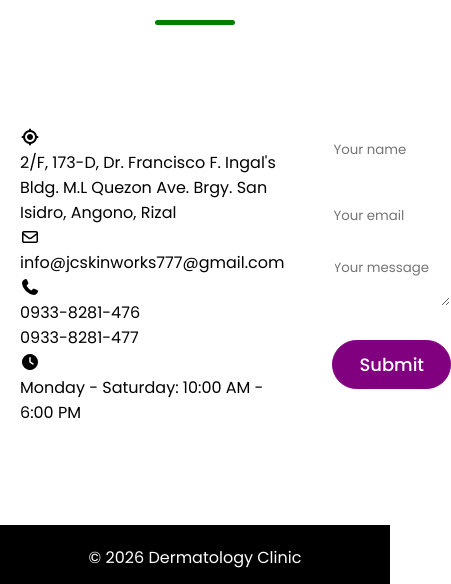
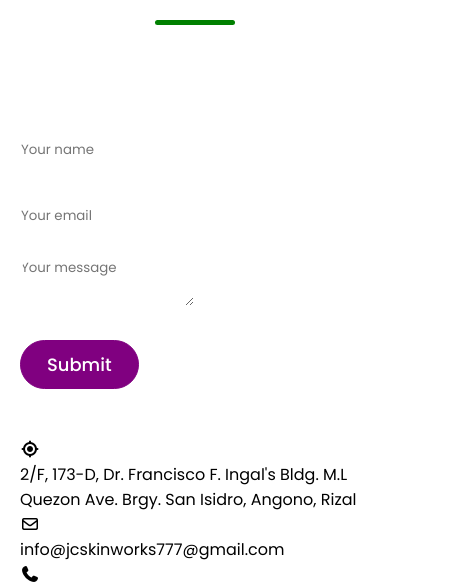
Before and after one commit to s3han/WBDV111_MidtermLabExam-Jc-Skinworks, a plain HTML site: page index.html in a window 390 px wide. Shown: the part 3352-3936 px from the top of the page, 451 px wide, since content can reach past the window. Drawn offline with Linux system fonts and the light colour scheme; a web font is replaced by a local one.

Commit message:
Update style.css

```diff
--- a/style.css
+++ b/style.css
@@ -248,7 +248,7 @@
         justify-content: center;
 
     }
-    .hero-section .hero-details :is(.subtitle, .description), .about-section .about-details{
+    .hero-section .hero-details :is(.subtitle, .description), .about-section .about-details, .contact-section .contact-form{
         max-width: 100%;
 
     }
@@ -273,6 +273,10 @@
     .footer-section .section-content {
         flex-direction: column;
         gap: 20px;
+    }
+    .contact-section .section-content {
+        flex-direction: column-reverse;
+        align-items: center;
     }
 }
 /* Serivces */
```
